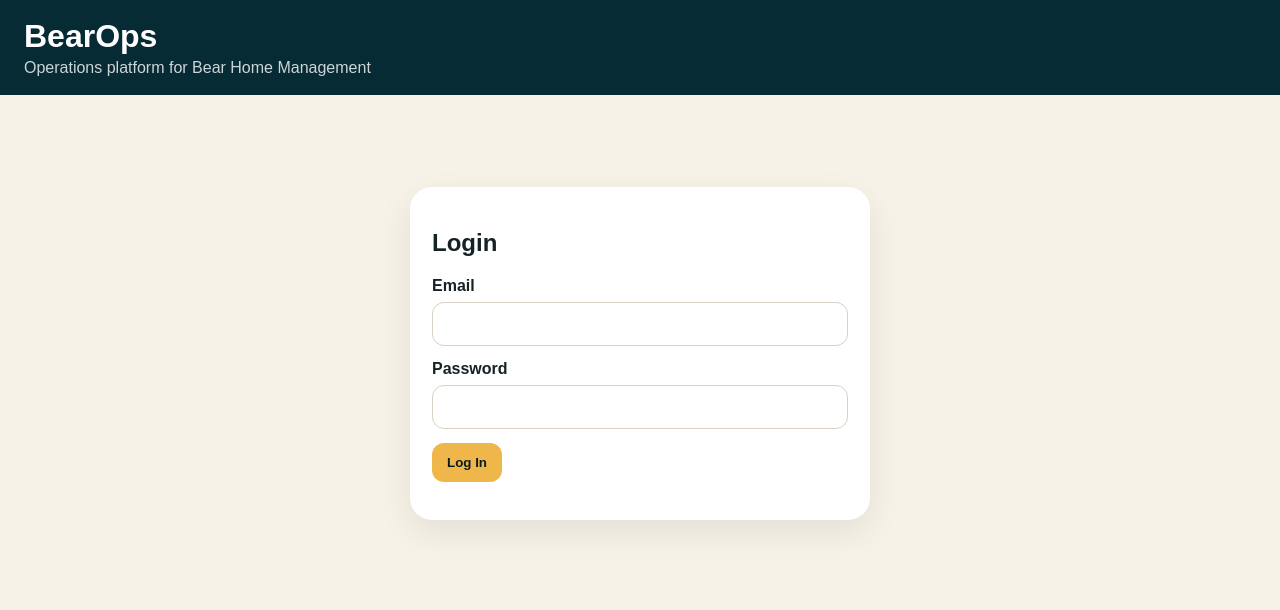
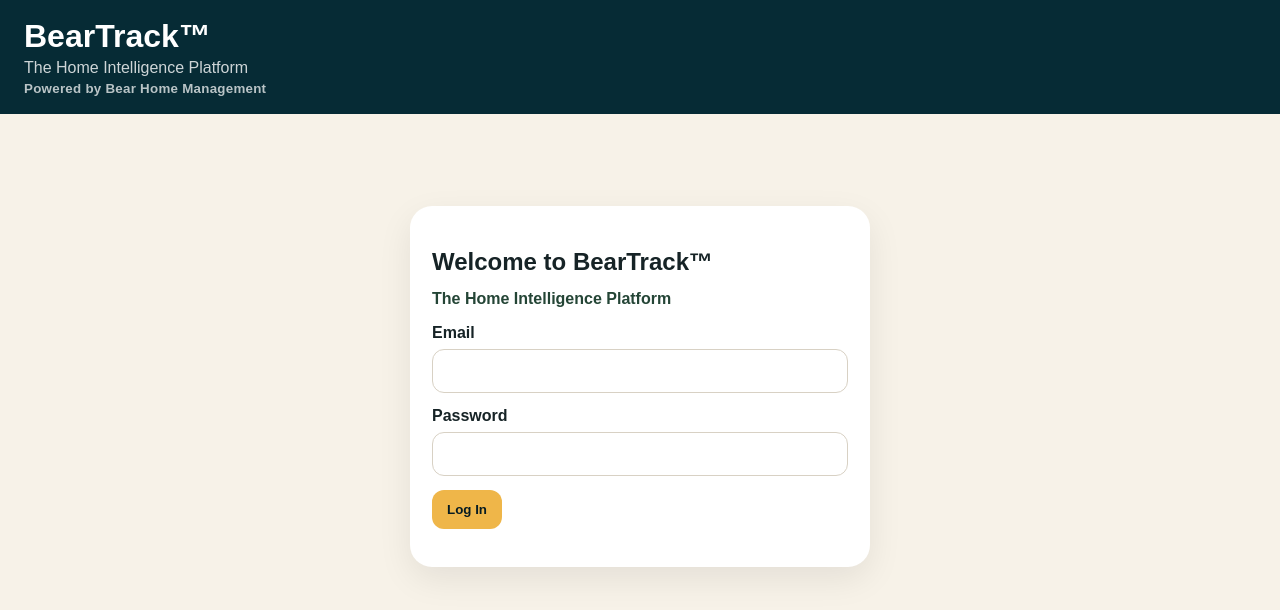
Before and after one commit to BearHomeManagement/Foundation, a plain HTML site: page app.html in a window 1280 px wide. Drawn offline with nearby package versions, Linux system fonts and the light colour scheme.

Commit message:
Add files via upload

```diff
--- a/app.css
+++ b/app.css
@@ -3,3 +3,19 @@
 #propertyfile .grid.two{align-items:start}
 #pfCompletedWorkOrders .row{background:#f7f7f2}
 .open-property-file{background:var(--green);color:#fff}
+
+
+
+/* BearTrack branding patch v0.9 */
+.topbar small{
+  display:block;
+  margin-top:4px;
+  opacity:.72;
+  font-weight:700;
+  letter-spacing:.02em;
+}
+.login-tagline{
+  margin-top:-6px;
+  color:var(--green);
+  font-weight:800;
+}
--- a/app.html
+++ b/app.html
@@ -3,7 +3,7 @@
 <head>
   <meta charset="UTF-8" />
   <meta name="viewport" content="width=device-width, initial-scale=1.0"/>
-  <title>BearOps v2</title>
+  <title>BearTrack™</title>
   <link rel="stylesheet" href="app.css"/>
   <script src="https://cdn.jsdelivr.net/npm/@supabase/supabase-js@2"></script>
   <script src="config.js"></script>
@@ -11,8 +11,8 @@
 <body>
 <header class="topbar">
   <div>
-    <h1>BearOps</h1>
-    <p>Operations platform for Bear Home Management</p>
+    <h1>BearTrack™</h1>
+    <p>The Home Intelligence Platform</p><small>Powered by Bear Home Management</small>
   </div>
   <div class="top-actions">
     <button id="refreshBtn" class="hidden">Refresh</button>
@@ -22,7 +22,7 @@
 
 <main>
   <section id="loginView" class="card login">
-    <h2>Login</h2>
+    <h2>Welcome to BearTrack™</h2><p class="login-tagline">The Home Intelligence Platform</p>
     <label>Email<input id="loginEmail" type="email" autocomplete="email"></label>
     <label>Password<input id="loginPassword" type="password" autocomplete="current-password"></label>
     <button id="loginBtn">Log In</button>
--- a/app.js
+++ b/app.js
@@ -97,7 +97,7 @@ function calc(){const items=Object.values(savedItems),risk=items.reduce((s,i)=>s
 function previewScore(){$('liveScore').textContent=calc().score}
 async function updateTotals(){const t=calc();$('liveScore').textContent=t.score;await db.from('assessments').update({home_health_score:t.score,risk_index:t.riskIndex,estimated_hours:t.hours}).eq('id',inspection.id);summary();await loadAll()}
 function summary(){const t=calc();$('finalScore').textContent=t.score;$('finalRisk').textContent=t.riskIndex;$('finalHours').textContent=t.hours.toFixed(1);$('finalWO').textContent=t.wo}
-function generateReport(){const t=calc();let txt=`Bear Home Management - Home Health Assessment\n\nCustomer: ${$('editCustomerName').value}\nProperty: ${$('editPropertyAddress').value}\nTechnician: ${$('editTechnician').value}\n\nHome Health Score: ${t.score}\nRisk Index: ${t.riskIndex}\nEstimated Home Care Hours: ${t.hours.toFixed(1)}\nWork Orders Recommended: ${t.wo}\n\nFindings:\n`;t.items.filter(i=>i.status!=='Good').forEach(i=>{txt+=`\n[${i.status}] ${i.title}\nObservation: ${i.observation||'No observation entered.'}\nWhy it matters: ${i.homeowner_education}\nRecommendation: ${i.recommendation}\nCost range: ${i.cost_range||'TBD'}\n`});$('reportText').value=txt;db.from('assessments').update({summary:txt,status:'complete'}).eq('id',inspection.id);setView('report');toast('Report updated')}
+function generateReport(){const t=calc();let txt=`BearTrack™ Home Health Assessment\nPrepared by Bear Home Management\n\nCustomer: ${$('editCustomerName').value}\nProperty: ${$('editPropertyAddress').value}\nTechnician: ${$('editTechnician').value}\n\nHome Health Score: ${t.score}\nRisk Index: ${t.riskIndex}\nEstimated Home Care Hours: ${t.hours.toFixed(1)}\nWork Orders Recommended: ${t.wo}\n\nFindings:\n`;t.items.filter(i=>i.status!=='Good').forEach(i=>{txt+=`\n[${i.status}] ${i.title}\nObservation: ${i.observation||'No observation entered.'}\nWhy it matters: ${i.homeowner_education}\nRecommendation: ${i.recommendation}\nCost range: ${i.cost_range||'TBD'}\n`});$('reportText').value=txt;db.from('assessments').update({summary:txt,status:'complete'}).eq('id',inspection.id);setView('report');toast('Report updated')}
 async function createWorkOrders(){const t=calc();for(const i of t.items.filter(x=>x.work_order_needed)){const {data:existing}=await db.from('work_orders').select('id').eq('assessment_item_id',i.id);if(!existing?.length)await db.from('work_orders').insert({property_id:propertyId,assessment_item_id:i.id,title:i.title,description:i.observation,priority:i.risk_points>=7?'high':'normal',status:'open',estimated_hours:i.estimated_hours,estimated_cost:i.cost_range})}toast('Work orders created');await loadAll();setView('workorders')}
 async function updateWOStatus(id,status){await db.from('work_orders').update({status,completed_at:status==='complete'?new Date().toISOString():null}).eq('id',id);toast('Work order updated');await loadAll()}
 
```
Also changed, not shown: CHANGELOG_BearTrack_v0_9_Branding.txt (added).
